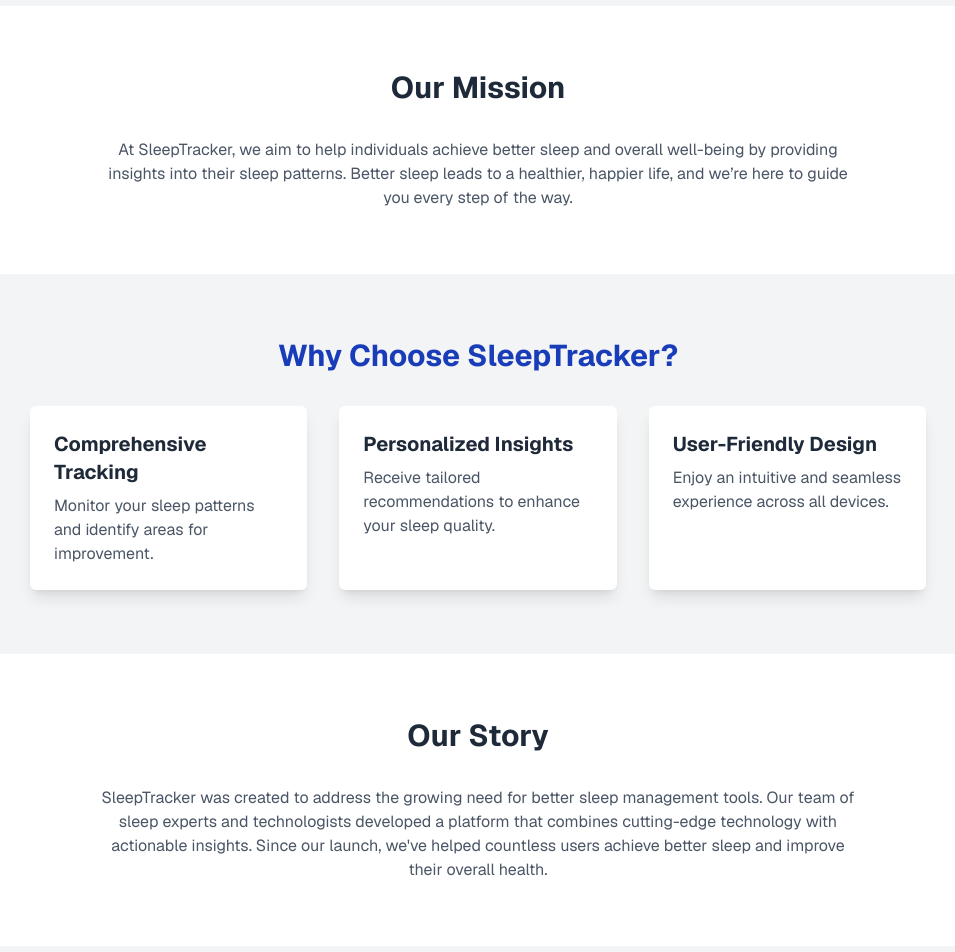
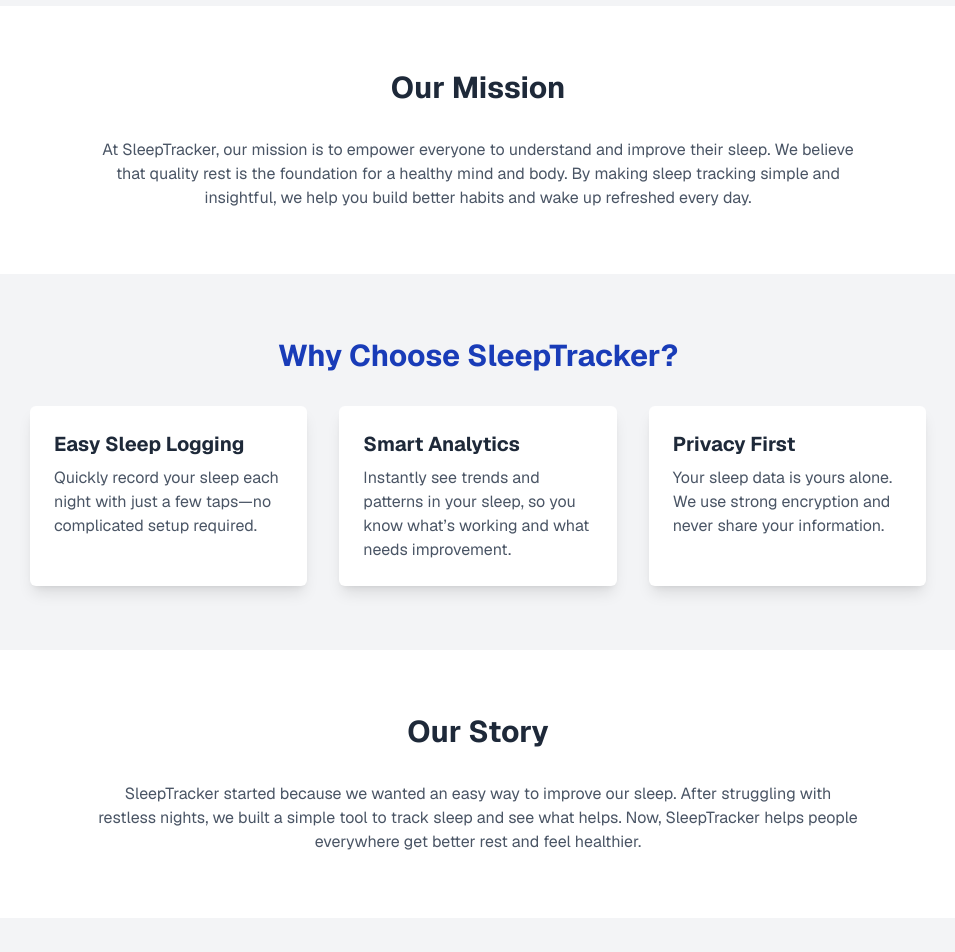
Before and after one commit to viboverse/next-sleep-tracker, a Next.js app: page /about in a window 1280 px wide. Shown: the part 280-1232 px from the top of the page, without its empty margins (162-1117 px from the left). Built offline with nearby package versions, Linux system fonts and the light colour scheme; no server answers.

Commit message:
feat: Revise AboutPage and Guest component content for clarity and engagement

```diff
--- a/app/about/page.tsx
+++ b/app/about/page.tsx
@@ -17,10 +17,11 @@
       <section className="bg-white px-8 py-16">
         <h2 className="mb-8 text-center text-3xl font-bold">Our Mission</h2>
         <p className="mx-auto max-w-3xl text-center text-gray-600">
-          At SleepTracker, we aim to help individuals achieve better sleep and
-          overall well-being by providing insights into their sleep patterns.
-          Better sleep leads to a healthier, happier life, and we’re here to
-          guide you every step of the way.
+          At SleepTracker, our mission is to empower everyone to understand and
+          improve their sleep. We believe that quality rest is the foundation
+          for a healthy mind and body. By making sleep tracking simple and
+          insightful, we help you build better habits and wake up refreshed
+          every day.
         </p>
       </section>
 
@@ -32,23 +33,26 @@
 
         <div className="mx-auto grid max-w-4xl grid-cols-1 gap-8 md:grid-cols-3">
           <div className="rounded-md bg-white p-6 shadow-lg">
-            <h3 className="mb-2 text-xl font-bold">Comprehensive Tracking</h3>
+            <h3 className="mb-2 text-xl font-bold">Easy Sleep Logging</h3>
             <p className="text-gray-600">
-              Monitor your sleep patterns and identify areas for improvement.
+              Quickly record your sleep each night with just a few taps—no
+              complicated setup required.
             </p>
           </div>
 
           <div className="rounded-md bg-white p-6 shadow-lg">
-            <h3 className="mb-2 text-xl font-bold">Personalized Insights</h3>
+            <h3 className="mb-2 text-xl font-bold">Smart Analytics</h3>
             <p className="text-gray-600">
-              Receive tailored recommendations to enhance your sleep quality.
+              Instantly see trends and patterns in your sleep, so you know
+              what’s working and what needs improvement.
             </p>
           </div>
 
           <div className="rounded-md bg-white p-6 shadow-lg">
-            <h3 className="mb-2 text-xl font-bold">User-Friendly Design</h3>
+            <h3 className="mb-2 text-xl font-bold">Privacy First</h3>
             <p className="text-gray-600">
-              Enjoy an intuitive and seamless experience across all devices.
+              Your sleep data is yours alone. We use strong encryption and never
+              share your information.
             </p>
           </div>
         </div>
@@ -58,11 +62,10 @@
       <section className="bg-white px-8 py-16">
         <h2 className="mb-8 text-center text-3xl font-bold">Our Story</h2>
         <p className="mx-auto max-w-3xl text-center text-gray-600">
-          SleepTracker was created to address the growing need for better sleep
-          management tools. Our team of sleep experts and technologists
-          developed a platform that combines cutting-edge technology with
-          actionable insights. Since our launch, we&apos;ve helped countless
-          users achieve better sleep and improve their overall health.
+          SleepTracker started because we wanted an easy way to improve our
+          sleep. After struggling with restless nights, we built a simple tool
+          to track sleep and see what helps. Now, SleepTracker helps people
+          everywhere get better rest and feel healthier.
         </p>
       </section>
 
--- a/components/guest.tsx
+++ b/components/guest.tsx
@@ -101,25 +101,30 @@
         <div className="mx-auto max-w-3xl space-y-8">
           <div>
             <h3 className="text-xl font-bold">What is Sleep Tracker?</h3>
-            <p className="text-gray-600">
+            <p className="text-gray-600 italic">
               SleepTracker is a powerful tool designed to help you monitor your
               sleep patterns and improve your overall health.
             </p>
           </div>
 
           <div>
-            <h3 className="text-xl font-bold">How does it work?</h3>
-            <p className="text-gray-600">
-              SleepTracker analyzes your sleep data and provides personalized
-              insights to help you achieve better sleep.
+            <h3 className="text-xl font-bold">
+              How do I start tracking my sleep with SleepTracker?
+            </h3>
+            <p className="text-gray-600 italic">
+              Simply sign up, log in, and enter your sleep data each morning.
+              SleepTracker will automatically analyze your patterns and show
+              your progress.
             </p>
           </div>
 
           <div>
-            <h3 className="text-xl font-bold">Is SleepTracker free?</h3>
-            <p className="text-gray-600">
-              Yes, SleepTracker offers a free plan with basic features. Premium
-              plans are available for advanced insights and analytics.
+            <h3 className="text-xl font-bold">
+              Can I use SleepTracker on my phone or tablet?
+            </h3>
+            <p className="text-gray-600 italic">
+              Absolutely. SleepTracker works great on all devices—just open it
+              in your browser and start tracking!
             </p>
           </div>
         </div>
```
